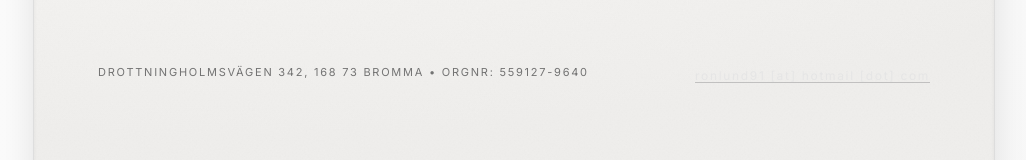
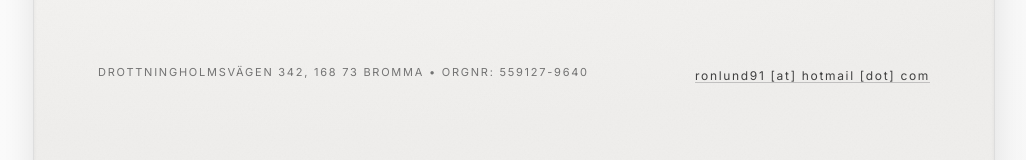
Before and after one commit to Maggoten/psyche-card-pivot, a React (Vite) app: page / in a window 1280 px wide. Shown: the part 596-756 px from the top of the page, without its empty margins (126-1152 px from the left). Built offline with nearby package versions, Linux system fonts and the light colour scheme; the HTML template or start-up script is replaced by a standard one.

Commit message:
Reverted to commit ceea844f0717a963393041fb1d24400d07366378

```diff
--- a/src/components/BusinessCard.tsx
+++ b/src/components/BusinessCard.tsx
@@ -90,7 +90,7 @@ const BusinessCard = ({ className = "" }: BusinessCardProps) => {
                 kind="email"
                 parts={["ronlund91", "hotmail", "com"]}
                 display="ronlund91 [at] hotmail [dot] com"
-                className="text-[12px] leading-none tracking-[0.14em] text-neutral-200 underline underline-offset-2 decoration-neutral-400/60 hover:decoration-neutral-200 transition"
+                className="text-[12px] leading-none tracking-[0.14em] text-neutral-700 underline underline-offset-2 decoration-neutral-400/60 hover:decoration-neutral-700 transition"
               />
             </div>
           </div>
```
